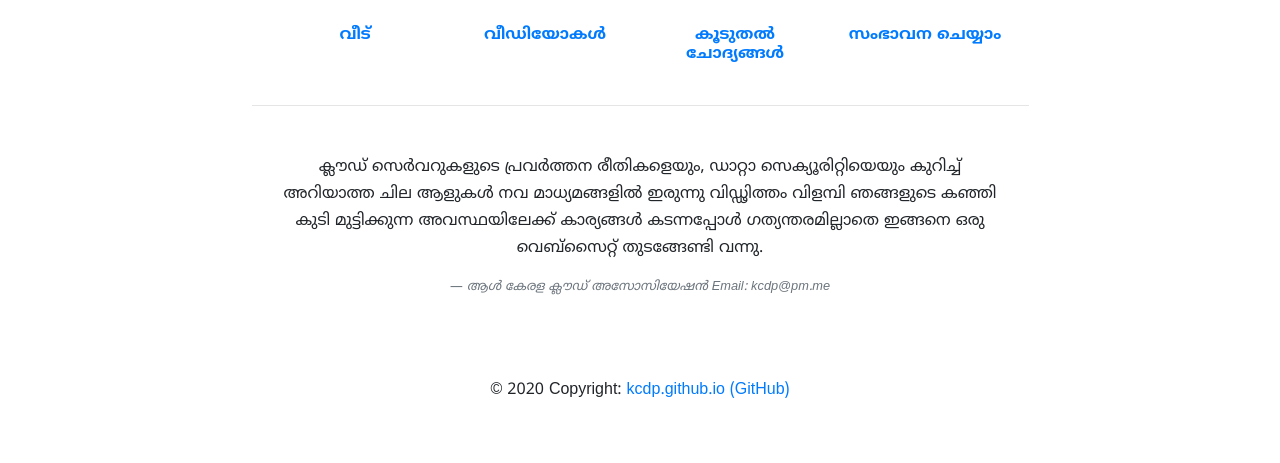
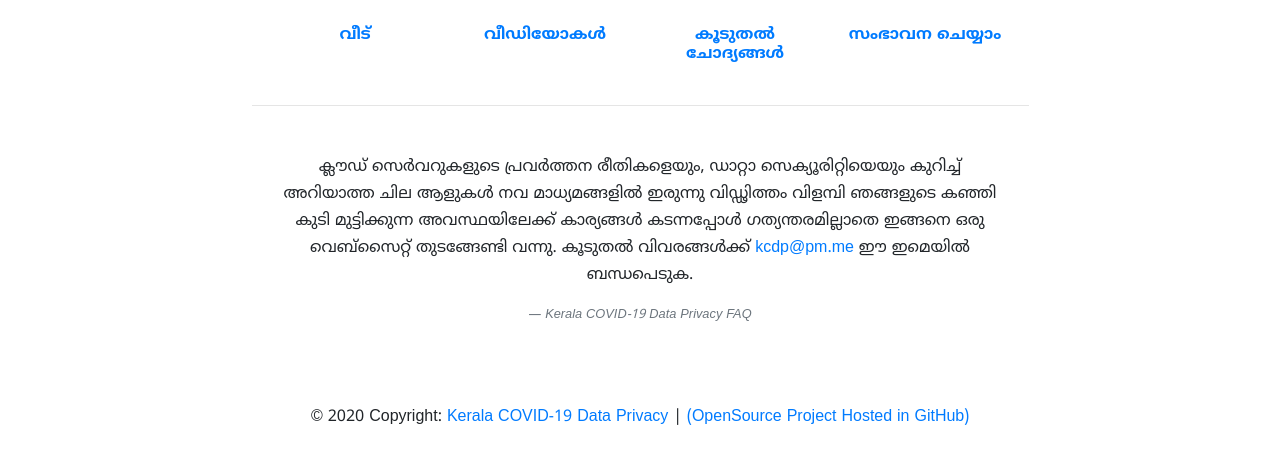
Before and after one commit to kcdp/kcdp.github.io, a plain HTML site: page index.html in a window 1280 px wide. Shown: the part 1142-1605 px from the top of the page. Before the commit the page ends 1580 px from the top, so only its background shows below. Drawn offline with nearby package versions, Linux system fonts and the light colour scheme; a web font is replaced by a local one.

Commit message:
Update index.html
Footer Updated

```diff
--- a/index.html
+++ b/index.html
@@ -338,8 +338,8 @@
         <!-- Grid column -->
         <div class="col-md-8 col-12 mt-5">
           <p style="line-height: 1.7rem">ക്ലൗഡ് സെർവറുകളുടെ പ്രവർത്തന രീതികളെയും, ഡാറ്റാ സെക്യൂരിറ്റിയെയും കുറിച്ച് അറിയാത്ത ചില ആളുകൾ നവ മാധ്യമങ്ങളിൽ ഇരുന്നു വിഡ്ഢിത്തം വിളമ്പി ഞങ്ങളുടെ കഞ്ഞി കുടി മുട്ടിക്കുന്ന അവസ്ഥയിലേക്ക് കാര്യങ്ങൾ കടന്നപ്പോൾ
-            ഗത്യന്തരമില്ലാതെ ഇങ്ങനെ ഒരു വെബ്സൈറ്റ് തുടങ്ങേണ്ടി വന്നു.</p>
-          <footer class="blockquote-footer"><cite title="Source Title">ആള്‍ കേരള ക്ലൗഡ് അസോസിയേഷൻ Email: kcdp@pm.me </cite></footer>
+            ഗത്യന്തരമില്ലാതെ ഇങ്ങനെ ഒരു വെബ്സൈറ്റ് തുടങ്ങേണ്ടി വന്നു. കൂടുതല്‍ വിവരങ്ങള്‍ക്ക് <a href="mailto:kcdp@pm.me?Subject=Hello%20KCDP" target="_top">kcdp@pm.me</a> ഈ ഇമെയില്‍ ബന്ധപെടുക.</p>
+          <footer class="blockquote-footer"><cite title="Source Title">Kerala COVID-19 Data Privacy FAQ</cite></footer>
         </div>
         <!-- Grid column -->
 
@@ -368,8 +368,8 @@
 
     <!-- Copyright -->
     <div class="footer-copyright text-center py-3">© 2020 Copyright:
-      <a href="https://kcdp.github.io/"> kcdp.github.io</a>
-      <a href="https://github.com/kcdp/kcdp.github.io/"> (GitHub)</a>
+      <a href="https://kcdp.github.io/">Kerala COVID-19 Data Privacy</a> |
+      <a href="https://github.com/kcdp/kcdp.github.io/"> (OpenSource Project Hosted in GitHub)</a>
     </div>
     <!-- Copyright -->
 
```
